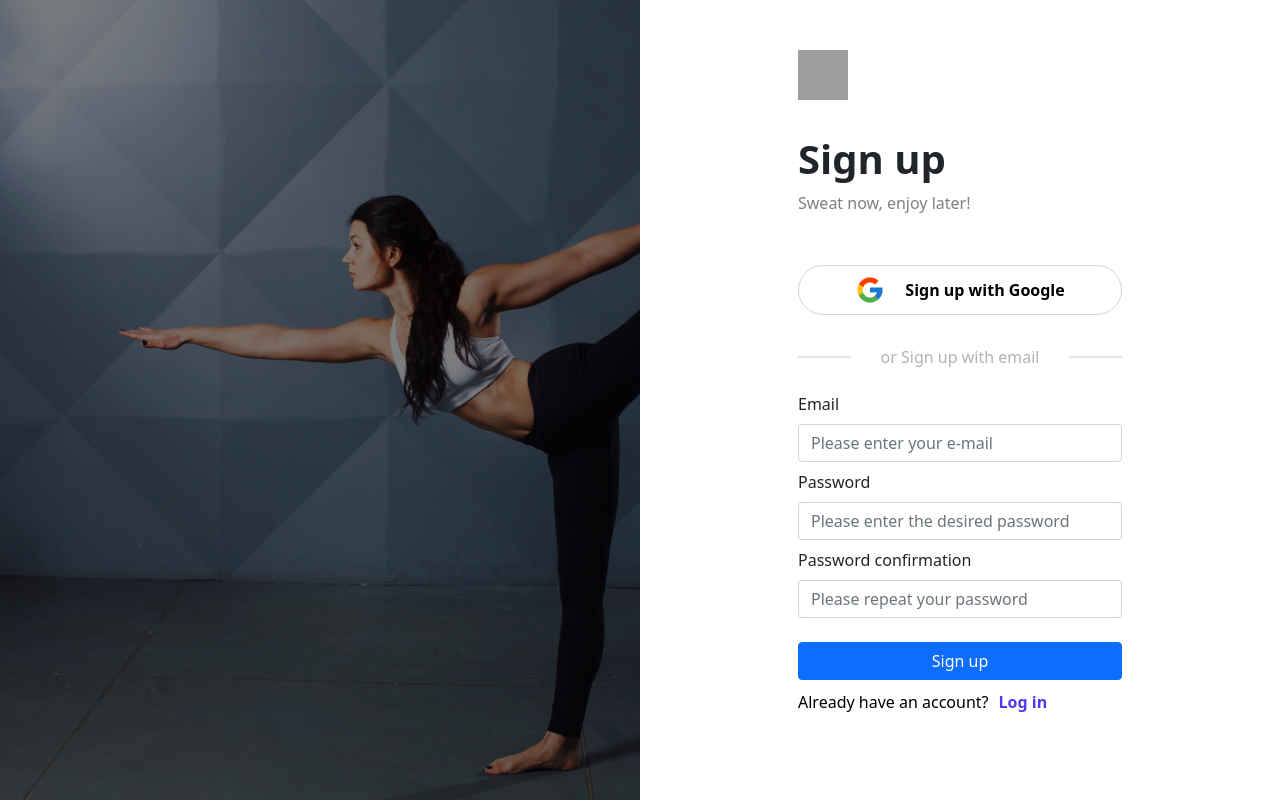
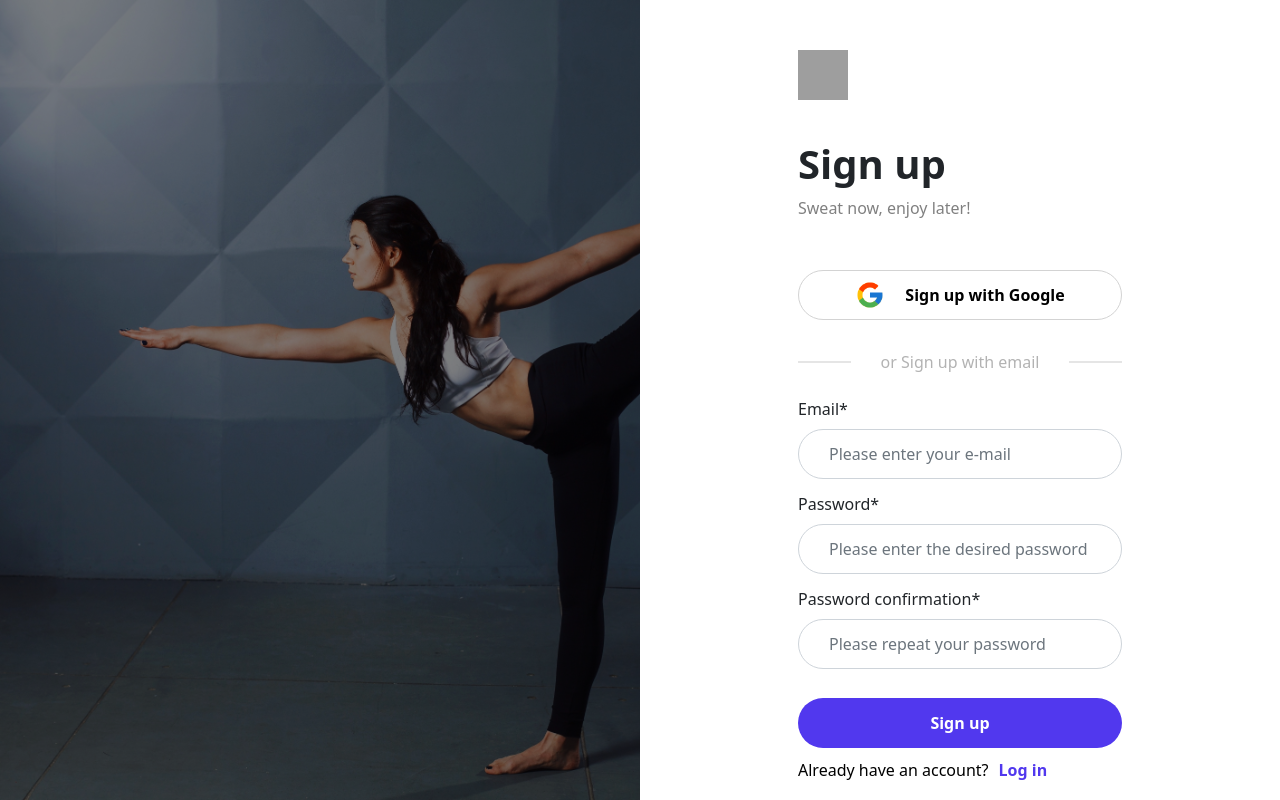
Before and after one commit to bogdiusf/gymeasure-production, a React (Create React App) app: page /signup in a window 1280 px wide. Built offline with nearby package versions, Linux system fonts and the light colour scheme; no server answers; grey boxes are pictures that could not be loaded.

Commit message:
Fix: styled signup

```diff
--- a/src/components/LoginPage.js
+++ b/src/components/LoginPage.js
@@ -78,18 +78,15 @@ const StyledForm = styled(Form)`
     flex-direction: column;
     gap: 5px;
 `
-
 const StyledLabel = styled(Form.Label)`
     font-weight: 500;
 `
-
 const StyledInput = styled(Form.Control)`
     height: 50px;
     border-radius: 30px;
     text-align: left;
     padding-left: 30px;
 `
-
 const StyledButton = styled.button`
     background: #5138ee;
     height: 50px;
--- a/src/components/SignupPage.js
+++ b/src/components/SignupPage.js
@@ -1,10 +1,11 @@
 import React, { useState } from 'react'
-import { Form, Button } from 'react-bootstrap'
+import { Form } from 'react-bootstrap'
 import { useAuth } from '../contexts/AuthContext'
 import 'bootstrap/dist/css/bootstrap.min.css'
 import { useHistory } from 'react-router-dom'
 import FormContainer from './shared/FormContainer'
 import FormFooter from './shared/FormFooter'
+import styled from 'styled-components'
 
 export default function Signup() {
     const history = useHistory()
@@ -40,44 +41,72 @@ export default function Signup() {
             loginType="Sign up"
             forgotPassword={false}
         >
-            <Form onSubmit={handleSignUp}>
+            <StyledForm onSubmit={handleSignUp}>
                 <Form.Group id="email" className="mt-2">
-                    <Form.Label>Email</Form.Label>
-                    <Form.Control
+                    <StyledLabel>Email*</StyledLabel>
+                    <StyledInput
                         type="email"
                         required
                         value={email}
                         onChange={(e) => setEmail(e.target.value)}
                         placeholder="Please enter your e-mail"
-                    ></Form.Control>
+                    ></StyledInput>
                 </Form.Group>
 
                 <Form.Group id="password" className="mt-2">
-                    <Form.Label>Password</Form.Label>
-                    <Form.Control
+                    <StyledLabel>Password*</StyledLabel>
+                    <StyledInput
                         type="password"
                         required
                         value={passwords.mainPassword}
                         onChange={(e) => setPasswords({ mainPassword: e.target.value })}
                         placeholder="Please enter the desired password"
-                    ></Form.Control>
+                    ></StyledInput>
                 </Form.Group>
 
                 <Form.Group id="passwordConfirmation" className="mt-2">
-                    <Form.Label>Password confirmation</Form.Label>
-                    <Form.Control
+                    <StyledLabel>Password confirmation*</StyledLabel>
+                    <StyledInput
                         type="password"
                         required
                         value={passwords.confirmationPassword}
                         onChange={(e) => setPasswords({ ...passwords, confirmationPassword: e.target.value })}
                         placeholder="Please repeat your password"
-                    ></Form.Control>
+                    ></StyledInput>
                 </Form.Group>
 
-                <Button type="submit" className="text-center w-100 mt-4" disabled={loading}>
+                <StyledButton type="submit" className="text-center w-100 mt-4" disabled={loading}>
                     Sign up
-                </Button>
-            </Form>
+                </StyledButton>
+            </StyledForm>
         </FormContainer>
     )
 }
+
+const StyledForm = styled(Form)`
+    display: flex;
+    flex-direction: column;
+    gap: 5px;
+`
+const StyledLabel = styled(Form.Label)`
+    font-weight: 500;
+`
+const StyledInput = styled(Form.Control)`
+    height: 50px;
+    border-radius: 30px;
+    text-align: left;
+    padding-left: 30px;
+`
+const StyledButton = styled.button`
+    background: #5138ee;
+    height: 50px;
+    border-radius: 30px;
+    border: none;
+    color: white;
+    font-weight: 600;
+    transition: 0.5s all;
+    &:hover {
+        transition: 0.5s all;
+        background: red;
+    }
+`
--- a/src/components/shared/FormContainer.js
+++ b/src/components/shared/FormContainer.js
@@ -94,7 +94,7 @@ const FormWrapper = styled.div`
         }
     }
     .wrapper-header {
-        margin-top: 35px;
+        margin-top: 40px;
         @media screen and (max-width: 450px) {
             margin-top: ${(props) => (props.forgotPassword ? '125px' : '50px')};
         }
@@ -103,7 +103,6 @@ const FormWrapper = styled.div`
         margin-top: ${(props) => (props.forgotPassword ? '75px' : '15px')};
     }
 `
-
 const LoginWithGoogleButton = styled.button`
     background: #ffffff;
     height: 50px;
--- a/src/components/shared/FormFooter.js
+++ b/src/components/shared/FormFooter.js
@@ -22,7 +22,6 @@ const FooterWrapper = styled.div`
         justify-content: center;
     }
 `
-
 const StyledLink = styled(Link)`
     text-decoration: none;
     color: #5138ee;
```
